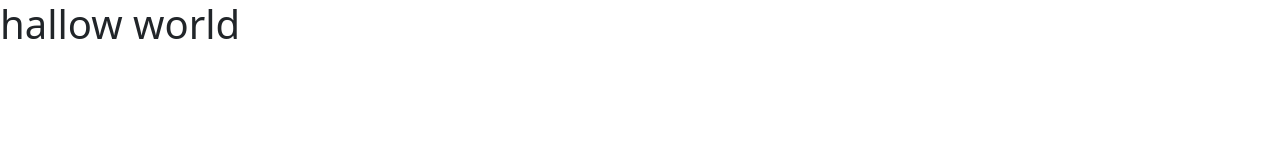
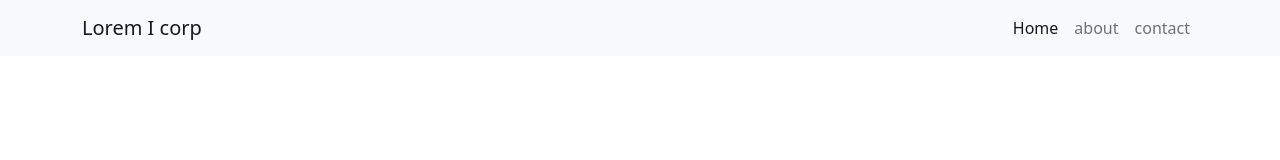
Before and after one commit to prashant31299/Assignment-web-dev, a plain HTML site: page index.html in a window 1280 px wide. Drawn offline with nearby package versions, Linux system fonts and the light colour scheme.

```diff
--- a/index.html
+++ b/index.html
@@ -1,22 +1,53 @@
 <!DOCTYPE html>
 <html lang="en">
+
 <head>
     <meta charset="UTF-8">
     <meta http-equiv="X-UA-Compatible" content="IE=edge">
     <meta name="viewport" content="width=device-width, initial-scale=1.0">
     <!-- bootsrap  and style -->
-    <link href="https://cdn.jsdelivr.net/npm/bootstrap@5.1.3/dist/css/bootstrap.min.css" rel="stylesheet" integrity="sha384-1BmE4kWBq78iYhFldvKuhfTAU6auU8tT94WrHftjDbrCEXSU1oBoqyl2QvZ6jIW3" crossorigin="anonymous">
+    <link href="https://cdn.jsdelivr.net/npm/bootstrap@5.1.3/dist/css/bootstrap.min.css" rel="stylesheet"
+        integrity="sha384-1BmE4kWBq78iYhFldvKuhfTAU6auU8tT94WrHftjDbrCEXSU1oBoqyl2QvZ6jIW3" crossorigin="anonymous">
     <link rel="stylesheet" href="style/style.css">
     <title>lorem ipsm Corp</title>
 </head>
+
 <body>
     <header class="header">
-        <h1>hallow world</h1>
+        <nav class="navbar navbar-expand-lg navbar-light bg-light">
+
+            <div class="container">
+                <a class="navbar-brand" href="#">Lorem I corp</a>
+                <button class="navbar-toggler" type="button" data-bs-toggle="collapse" data-bs-target="#navbarNav"
+                    aria-controls="navbarNav" aria-expanded="false" aria-label="Toggle navigation">
+                    <span class="navbar-toggler-icon"></span>
+                </button>
+                <div class="collapse navbar-collapse" id="navbarNav">
+
+
+                    <ul class="navbar-nav ms-auto">
+                        <li class="nav-item">
+                            <a class="nav-link active" aria-current="page" href="#">Home</a>
+                        </li>
+
+                        <li class="nav-item">
+                            <a class="nav-link" href="#">about</a>
+                        </li>
+                        <li class="nav-item">
+                            <a class="nav-link ">contact</a>
+                        </li>
+                    </ul>
+                </div>
+            </div>
+        </nav>
     </header>
 
 
     <!-- javascript -->
-    <script src="https://cdn.jsdelivr.net/npm/bootstrap@5.1.3/dist/js/bootstrap.bundle.min.js" integrity="sha384-ka7Sk0Gln4gmtz2MlQnikT1wXgYsOg+OMhuP+IlRH9sENBO0LRn5q+8nbTov4+1p" crossorigin="anonymous"></script>
+    <script src="https://cdn.jsdelivr.net/npm/bootstrap@5.1.3/dist/js/bootstrap.bundle.min.js"
+        integrity="sha384-ka7Sk0Gln4gmtz2MlQnikT1wXgYsOg+OMhuP+IlRH9sENBO0LRn5q+8nbTov4+1p" crossorigin="anonymous">
+    </script>
 
 </body>
+
 </html>
```
